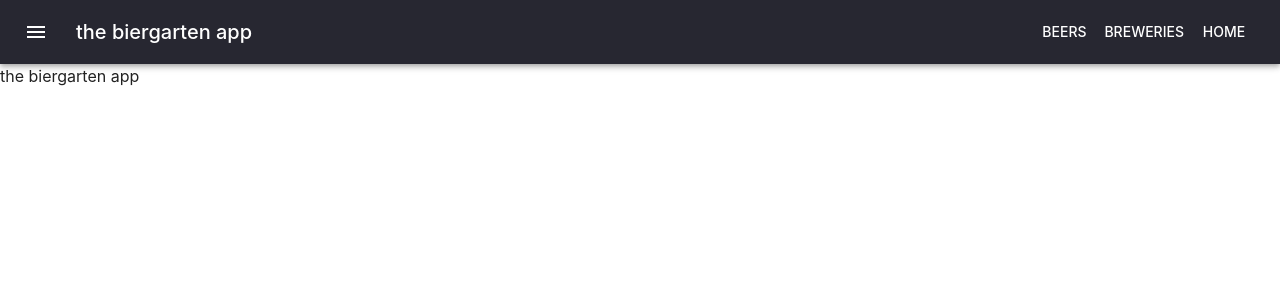
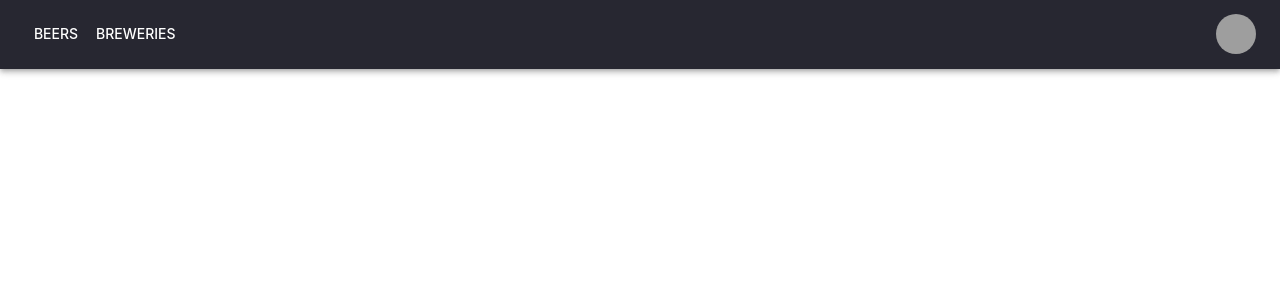
Before and after one commit to aaronpo97/beerApp, a React (Create React App) app in the folder frontend/: page / in a window 1280 px wide. Shown: the top 300 px of the page. Built offline with nearby package versions, Linux system fonts and the light colour scheme; grey boxes are pictures that could not be loaded.

Commit message:
front end changes

```diff
--- a/frontend/src/components/LoginForm.jsx
+++ b/frontend/src/components/LoginForm.jsx
@@ -29,18 +29,14 @@ const LoginForm = () => {
 	const navigate = useNavigate();
 	const handleLogin = async () => {
 		try {
-			if (!(username && password))
-				throw new AuthenticationError('Missing username or password.');
+			if (!(username && password)) throw new AuthenticationError('Missing username or password.');
 			const response = await fetch('http://localhost:5000/users/login', {
 				method: 'POST',
 				headers: { 'Content-type': 'application/json' },
 				body: JSON.stringify({ username, password }),
 			});
 
-			console.log(response);
-
-			if (response.status !== 200)
-				throw new AuthenticationError('Invalid credentials.');
+			if (response.status !== 200) throw new AuthenticationError('Invalid credentials.');
 			const data = await response.json();
 
 			localStorage.setItem('access-token', data.accessToken);
@@ -48,7 +44,8 @@ const LoginForm = () => {
 
 			navigate('/beers');
 		} catch (error) {
-			console.log(error);
+			setUsername('');
+			setPassword('');
 		}
 	};
 
@@ -101,11 +98,7 @@ const LoginForm = () => {
 							onChange={e => setPassword(e.target.value)}
 						/>
 
-						<Button
-							type='submit'
-							fullWidth
-							variant='contained'
-							sx={{ mt: 3, mb: 2 }}>
+						<Button type='submit' fullWidth variant='contained' sx={{ mt: 3, mb: 2 }}>
 							Sign In
 						</Button>
 						<Grid container>
@@ -113,9 +106,7 @@ const LoginForm = () => {
 								<Link to={'/'}>Forgot password?</Link>
 							</Grid>
 							<Grid item>
-								<Link to={'/register'}>
-									{"Don't have an account? Sign Up"}
-								</Link>
+								<Link to={'/register'}>{"Don't have an account? Sign Up"}</Link>
 							</Grid>
 						</Grid>
 						<Copyright sx={{ mt: 5 }} />
--- a/frontend/src/components/beer-index/BeerList.jsx
+++ b/frontend/src/components/beerIndex/BeerList.jsx
@@ -1,7 +1,7 @@
 import { useEffect, useState } from 'react';
 import { useNavigate } from 'react-router-dom';
 import { Grid, LinearProgress, Button, Typography, Box } from '@mui/material';
-import BeerCard from '../BeerCard';
+import BeerCard from '../misc/BeerCard';
 import { Masonry } from '@mui/lab';
 const BeerList = () => {
 	const [sortingParam, setSortingParam] = useState('default');
--- a/frontend/src/components/breweryIndex/BreweryInfo.jsx
+++ b/frontend/src/components/breweryIndex/BreweryInfo.jsx
@@ -11,7 +11,7 @@ import {
 	Box,
 } from '@mui/material';
 import { useNavigate } from 'react-router-dom';
-import BeerCard from '../BeerCard';
+import BeerCard from '../misc/BeerCard';
 import { Masonry } from '@mui/lab';
 
 export default function ({ breweryData }) {
--- a/frontend/src/components/misc/PageHeader.jsx
+++ b/frontend/src/components/misc/PageHeader.jsx
@@ -50,13 +50,6 @@ const ResponsiveAppBar = () => {
 		<AppBar position='static'>
 			<Container maxWidth='xl'>
 				<Toolbar disableGutters>
-					<Typography
-						variant='h6'
-						noWrap
-						component='div'
-						sx={{ mr: 2, display: { xs: 'none', md: 'flex' } }}>
-						the brewpub
-					</Typography>
 					{/* This is the left hamburger menu (mobile) */}
 					<Box sx={{ flexGrow: 1, display: { xs: 'flex', md: 'none' } }}>
 						<IconButton
@@ -79,21 +72,13 @@ const ResponsiveAppBar = () => {
 							sx={{ display: { xs: 'block', md: 'none' } }}>
 							{pages.map(page => (
 								<MenuItem key={page.name} onClick={handleCloseNavMenu}>
-									<Typography textAlign='center'>
-										{page.name}
-									</Typography>
+									<Typography textAlign='center'>{page.name}</Typography>
 								</MenuItem>
 							))}
 						</Menu>
 					</Box>
 					{/* Desktop view */}
-					<Typography
-						variant='h6'
-						noWrap
-						component='div'
-						sx={{ flexGrow: 1, display: { xs: 'flex', md: 'none' } }}>
-						LOGO
-					</Typography>
+
 					<Box sx={{ flexGrow: 1, display: { xs: 'none', md: 'flex' } }}>
 						{pages.map(page => (
 							<Button
@@ -109,10 +94,7 @@ const ResponsiveAppBar = () => {
 					<Box sx={{ flexGrow: 0 }}>
 						<Tooltip title='Open settings'>
 							<IconButton onClick={handleOpenUserMenu} sx={{ p: 0 }}>
-								<Avatar
-									alt='Remy Sharp'
-									src='/static/images/avatar/2.jpg'
-								/>
+								<Avatar alt='Remy Sharp' src='/static/images/avatar/2.jpg' />
 							</IconButton>
 						</Tooltip>
 						<Menu
--- a/frontend/src/index.jsx
+++ b/frontend/src/index.jsx
@@ -1,10 +1,11 @@
 import React from 'react';
 import ReactDOM from 'react-dom';
-import { BrowserRouter, Routes, Route, useNavigate } from 'react-router-dom';
+import { BrowserRouter, Routes, Route } from 'react-router-dom';
 
 import theme from './theme';
-import { CssBaseline, ThemeProvider, AppBar, Box, Toolbar, IconButton, Typography, Button } from '@mui/material';
-import UserIcon from '@mui/icons-material/Menu';
+import { CssBaseline, ThemeProvider } from '@mui/material';
+
+import PageHeader from './components/misc/PageHeader';
 
 import BeerInfoPage from './routes/BeerInfoPage';
 import BeerIndex from './routes/BeerIndex';
@@ -21,21 +22,7 @@ const App = () => {
 		<BrowserRouter>
 			<ThemeProvider theme={theme}>
 				<CssBaseline />
-				<Box sx={{ flexGrow: 1 }}>
-					<AppBar position='sticky'>
-						<Toolbar>
-							<IconButton size='large' edge='start' color='inherit' aria-label='menu' sx={{ mr: 2 }}>
-								<UserIcon />
-							</IconButton>
-							<Typography variant='h6' component='div' sx={{ flexGrow: 1 }}>
-								the biergarten app
-							</Typography>
-							<Button color='inherit'>Beers</Button>
-							<Button color='inherit'>Breweries</Button>
-							<Button color='inherit'>Home</Button>
-						</Toolbar>
-					</AppBar>
-				</Box>
+				<PageHeader />
 				<Routes>
 					<Route path='/' element={<Home />} />
 					<Route path='/login' element={<Login />} />
--- a/frontend/src/routes/BeerIndex.jsx
+++ b/frontend/src/routes/BeerIndex.jsx
@@ -1,7 +1,7 @@
 import { useState } from 'react';
 import { Container, Button, Select, MenuItem } from '@mui/material';
 
-import BeerList from '../components/beer-index/BeerList';
+import BeerList from '../components/beerIndex/BeerList';
 
 const Beers = () => {
 	return (
--- a/frontend/src/routes/BeerInfoPage.jsx
+++ b/frontend/src/routes/BeerInfoPage.jsx
@@ -23,18 +23,9 @@ const InfoPage = () => {
 				const response = await fetch(url, { headers });
 				const data = await response.json();
 
-				const { author, brewery, description, ibu, image, name: beerName, type, abv } = data;
+				const { author, brewery, description, ibu, image, name: beerName, type, abv } = data.payload;
 
-				const beer = {
-					author,
-					brewery,
-					description,
-					ibu,
-					image,
-					beerName,
-					type,
-					abv,
-				};
+				const beer = { author, brewery, description, ibu, image, beerName, type, abv };
 				setCurrentBeer(beer);
 			} catch (error) {
 				console.error(error);
@@ -45,7 +36,7 @@ const InfoPage = () => {
 
 	return (
 		<Container maxWidth={'xl'}>
-			<BeerInfo currentBeer={currentBeer} handleEdit={() => navigate(`edit`)} />
+			<BeerInfo currentBeer={currentBeer} />
 		</Container>
 	);
 };
--- a/frontend/src/routes/Home.jsx
+++ b/frontend/src/routes/Home.jsx
@@ -1,12 +1,7 @@
 import { ThemeProvider, Grid, CssBaseline } from '@mui/material';
 import theme from '../theme';
 const Home = () => {
-	return (
-		<ThemeProvider theme={theme}>
-			<CssBaseline />
-			the biergarten app
-		</ThemeProvider>
-	);
+	return <></>;
 };
 
 export default Home;
```
Also changed, not shown: frontend/src/components/beerIndex/card.jsx (renamed from frontend/src/components/beer-index/card.jsx), frontend/src/components/misc/BeerCard.jsx (renamed from frontend/src/components/BeerCard.jsx).
